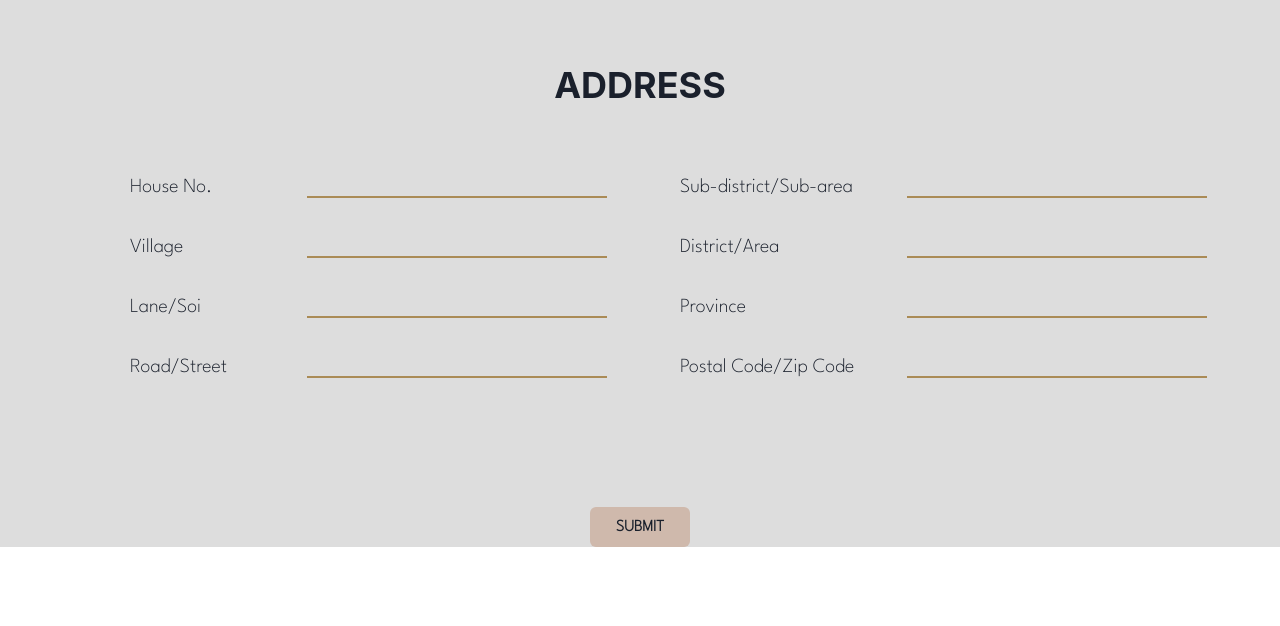
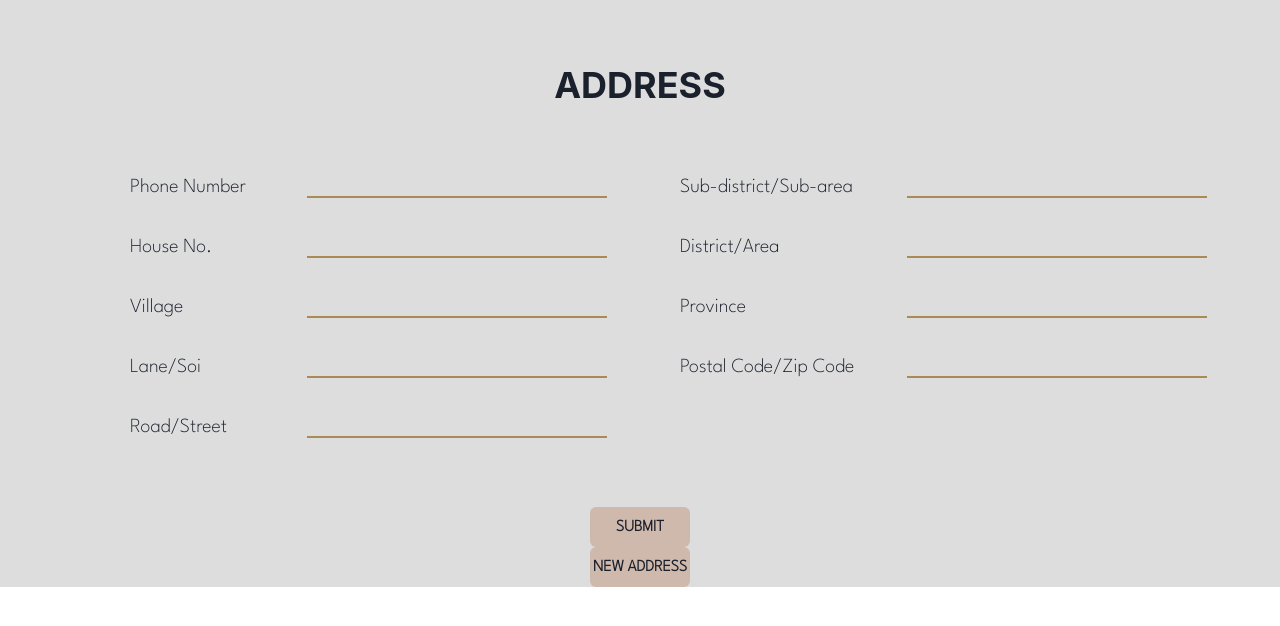
Before and after one commit to Pimporn15/project, a React (Create React App) app in the folder client/: page /address in a window 1280 px wide. Shown: the top 626 px of the page. Built offline with nearby package versions, Linux system fonts and the light colour scheme.

Commit message:
add:feat page address

```diff
--- a/client/src/contexts/authentication.js
+++ b/client/src/contexts/authentication.js
@@ -29,6 +29,10 @@ function AuthProvider(props) {
     navigate("/");
   };
 
+  // const address = async (data) => {
+  //   const address = await axios.post("http://localhost:4000/address", data);
+  //   navigate("/address");
+  // };
   const logout = () => {
     localStorage.removeItem("token");
     setState({ ...state, user: null, error: null });
--- a/client/src/pages/address.js
+++ b/client/src/pages/address.js
@@ -1,60 +1,239 @@
-import { Box, Flex,  Center, Heading,Stack,Text,Input,Button } from "@chakra-ui/react";
+import {
+  Box,
+  Flex,
+  Center,
+  Heading,
+  Stack,
+  Text,
+  Input,
+  Button,
+} from "@chakra-ui/react";
+import { useAuth } from "../contexts/authentication";
+import { useState, useEffect } from "react";
+import axios from "axios";
 
 function Address() {
+  const address = useAuth();
+  const [phoneNumber, setPhonenumber] = useState("");
+  const [houseNumber, setHouseNumber] = useState("");
+  const [village, setVillage] = useState("");
+  const [lane, setLane] = useState("");
+  const [road, setRoad] = useState("");
+  const [subdistrict, setSubdistrict] = useState("");
+  const [district, setDistrict] = useState("");
+  const [province, setProvice] = useState("");
+  const [zipcode, serZipcode] = useState("");
+  const [totalAddress, setTotalAddress] = useState([]);
+
+  const postAddress = async (data) => {
+    const result = await axios.post("http:localhost/4000/user/dilivery", data);
+    setTotalAddress(result.data.data);
+    console.log(totalAddress);
+  };
+
+  const handleSubmit = (event) => {
+    event.preventDefault();
+    const data = {
+      phoneNumber,
+      houseNumber,
+      village,
+      lane,
+      road,
+      subdistrict,
+      district,
+      province,
+      zipcode,
+    };
+    address(data);
+  };
+
   return (
-
-        <Box w="100%" h="100%" bg="#dddddd" position='relative' >
-         <Center  >
-           <Heading text='#000000' mt='5%'>ADDRESS</Heading>
+    <form onSubmit={handleSubmit}>
+      <Box
+        w="100%"
+        h="100%"
+        bg="#dddddd"
+        position="relative"
+        // onSubmit={(event) => {
+        //   handleSubmit(event);
+        // }}
+      >
+        <Center>
+          <Heading text="#000000" mt="5%">
+            ADDRESS
+          </Heading>
         </Center>
-          <Flex direction="row" align="center" justify="center" >
+        <Flex direction="row" align="center" justify="center">
           <Center>
-             <Flex  w='500px' h='300px' bgPosition="center"  direction='column' m='50px'>
-             <Stack spacing={3} direction='row'>
-                  <Text fontSize='20px' w='150px' m='15px'>House No.</Text>
-                  <Input variant='flushed' w='300px'  isInvalid errorBorderColor='#AA8B56'/>
+            <Flex
+              w="500px"
+              h="300px"
+              bgPosition="center"
+              direction="column"
+              m="50px"
+            >
+              <Stack spacing={3} direction="row">
+                <Text fontSize="20px" w="150px" m="15px">
+                  Phone Number
+                </Text>
+                <Input
+                  variant="flushed"
+                  w="300px"
+                  isInvalid
+                  errorBorderColor="#AA8B56"
+                  onChange={(event) => {
+                    setPhonenumber(event.target.value);
+                  }}
+                  value={phoneNumber}
+                />
               </Stack>
-             <Stack spacing={3} direction='row'>
-                  <Text fontSize='20px' w='150px' m='15px'>Village</Text>
-                  <Input variant='flushed' w='300px'isInvalid errorBorderColor='#AA8B56' />
+              <Stack spacing={3} direction="row">
+                <Text fontSize="20px" w="150px" m="15px">
+                  House No.
+                </Text>
+                <Input
+                  variant="flushed"
+                  w="300px"
+                  isInvalid
+                  errorBorderColor="#AA8B56"
+                  onChange={(event) => {
+                    setHouseNumber(event.target.value);
+                  }}
+                  value={houseNumber}
+                />
               </Stack>
-             <Stack spacing={3} direction='row'>
-                  <Text fontSize='20px' w='150px' m='15px' >Lane/Soi</Text>
-                  <Input variant='flushed' w='300px' isInvalid errorBorderColor='#AA8B56' />
+              <Stack spacing={3} direction="row">
+                <Text fontSize="20px" w="150px" m="15px">
+                  Village
+                </Text>
+                <Input
+                  variant="flushed"
+                  w="300px"
+                  isInvalid
+                  errorBorderColor="#AA8B56"
+                  onChange={(event) => {
+                    setVillage(event.target.value);
+                  }}
+                  value={village}
+                />
               </Stack>
-             <Stack spacing={3} direction='row'>
-                  <Text fontSize='20px' w='150px' m='15px'>Road/Street</Text>
-                  <Input variant='flushed' w='300px' isInvalid errorBorderColor='#AA8B56'/>
+              <Stack spacing={3} direction="row">
+                <Text fontSize="20px" w="150px" m="15px">
+                  Lane/Soi
+                </Text>
+                <Input
+                  variant="flushed"
+                  w="300px"
+                  isInvalid
+                  errorBorderColor="#AA8B56"
+                  onChange={(event) => {
+                    setLane(event.target.value);
+                  }}
+                  value={lane}
+                />
+              </Stack>
+              <Stack spacing={3} direction="row">
+                <Text fontSize="20px" w="150px" m="15px">
+                  Road/Street
+                </Text>
+                <Input
+                  variant="flushed"
+                  w="300px"
+                  isInvalid
+                  errorBorderColor="#AA8B56"
+                  onChange={(event) => {
+                    setRoad(event.target.value);
+                  }}
+                  value={road}
+                />
               </Stack>
             </Flex>
           </Center>
 
-            <Center  >
-             <Flex  w='550px' h='300px' bgPosition="center"  direction='column'>
-             <Stack spacing={3} direction='row'>
-                  <Text fontSize='20px' w='200px' m='15px'>Sub-district/Sub-area</Text>
-                  <Input variant='flushed' w='300px'  isInvalid errorBorderColor='#AA8B56'/>
+          <Center>
+            <Flex w="550px" h="300px" bgPosition="center" direction="column">
+              <Stack spacing={3} direction="row">
+                <Text fontSize="20px" w="200px" m="15px">
+                  Sub-district/Sub-area
+                </Text>
+                <Input
+                  variant="flushed"
+                  w="300px"
+                  isInvalid
+                  errorBorderColor="#AA8B56"
+                  onChange={(event) => {
+                    setSubdistrict(event.target.value);
+                  }}
+                  value={subdistrict}
+                />
               </Stack>
-             <Stack spacing={3} direction='row'>
-                  <Text fontSize='20px' w='200px' m='15px'>District/Area</Text>
-                  <Input variant='flushed' w='300px'isInvalid errorBorderColor='#AA8B56' />
+              <Stack spacing={3} direction="row">
+                <Text fontSize="20px" w="200px" m="15px">
+                  District/Area
+                </Text>
+                <Input
+                  variant="flushed"
+                  w="300px"
+                  isInvalid
+                  errorBorderColor="#AA8B56"
+                  onChange={(event) => {
+                    setDistrict(event.target.value);
+                  }}
+                  value={district}
+                />
               </Stack>
-             <Stack spacing={3} direction='row'>
-                  <Text fontSize='20px' w='200px' m='15px' >Province</Text>
-                  <Input variant='flushed' w='300px' isInvalid errorBorderColor='#AA8B56' />
+              <Stack spacing={3} direction="row">
+                <Text fontSize="20px" w="200px" m="15px">
+                  Province
+                </Text>
+                <Input
+                  variant="flushed"
+                  w="300px"
+                  isInvalid
+                  errorBorderColor="#AA8B56"
+                  onChange={(event) => {
+                    setProvice(event.target.value);
+                  }}
+                  value={province}
+                />
               </Stack>
-             <Stack spacing={3} direction='row'>
-                  <Text fontSize='20px' w='200px' m='15px'>Postal Code/Zip Code</Text>
-                  <Input variant='flushed' w='300px' isInvalid errorBorderColor='#AA8B56'/>
+              <Stack spacing={3} direction="row">
+                <Text fontSize="20px" w="200px" m="15px">
+                  Postal Code/Zip Code
+                </Text>
+                <Input
+                  variant="flushed"
+                  w="300px"
+                  isInvalid
+                  errorBorderColor="#AA8B56"
+                  onChange={(event) => {
+                    serZipcode(event.target.value);
+                  }}
+                  value={zipcode}
+                />
               </Stack>
             </Flex>
           </Center>
         </Flex>
         <Center>
-         <Button text='#000000' variant='solid' bg='#CFB9AC' w='100px' >SUBMIT</Button>
+          <Button
+            text="#000000"
+            variant="solid"
+            bg="#CFB9AC"
+            w="100px"
+            onClick={postAddress}
+          >
+            SUBMIT
+          </Button>
+        </Center>
+        <Center>
+          <Button text="#000000" variant="solid" bg="#CFB9AC" w="100px">
+            NEW ADDRESS
+          </Button>
         </Center>
       </Box>
-
-    )};
+    </form>
+  );
+}
 
 export default Address;
```
Also changed, not shown: 1 other file (tests, documents, lock files or other folders). Lines whose indentation alone changed are shown as unchanged.
